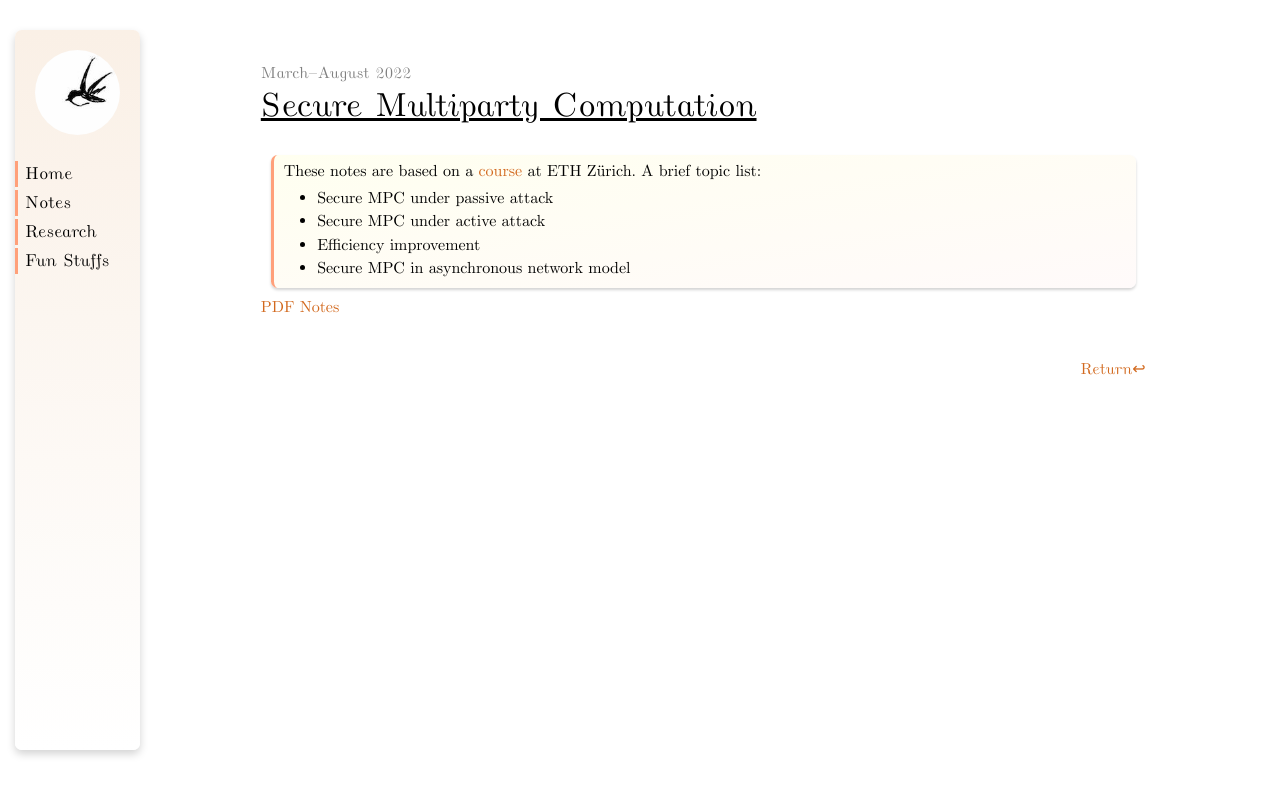
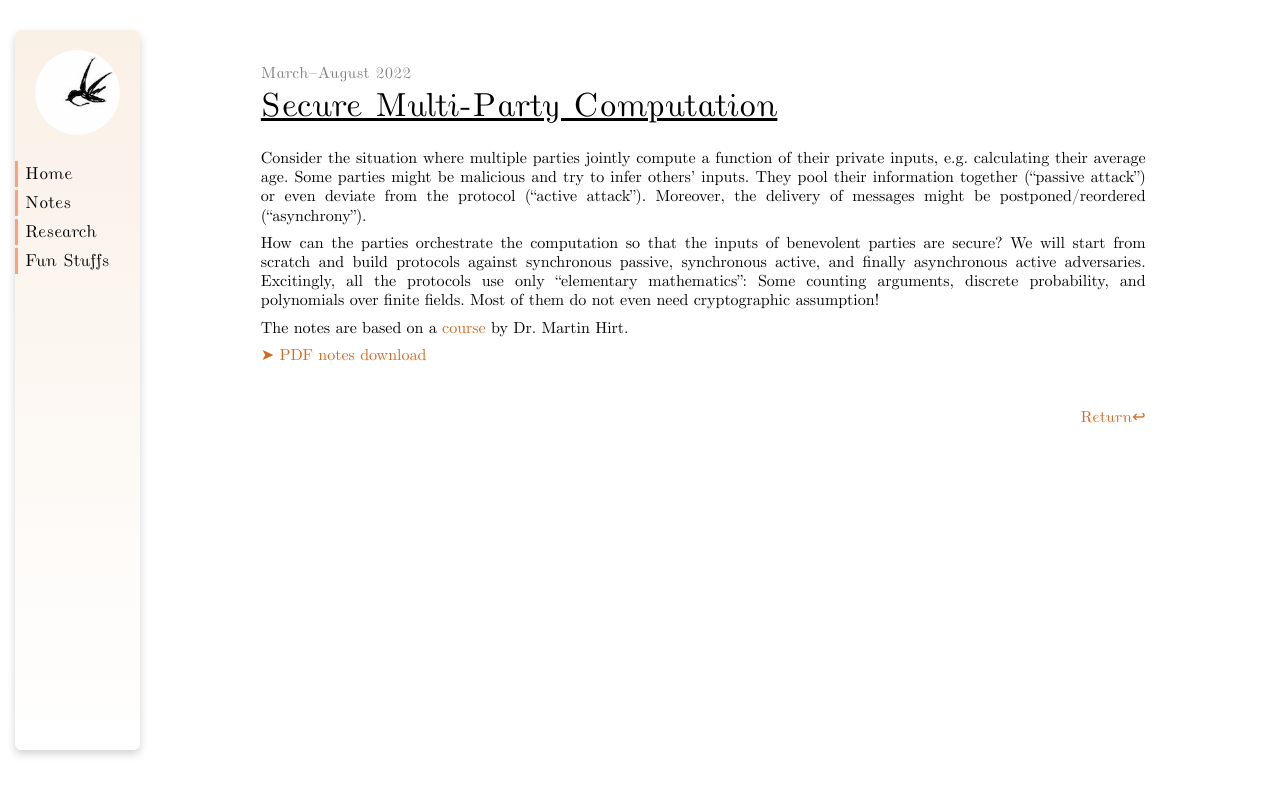
Before and after one commit to YanhengWang/yanhengwang.github.io, a Jekyll site: the page built from notes/mpc/index.md, in a window 1280 px wide. Shown: the top 795 px of the page. Built offline with Jekyll 4.4.1, drawn with Linux system fonts in a browser that asks for light colours.

Commit message:
update mpc

```diff
--- a/notes/mpc/index.md
+++ b/notes/mpc/index.md
@@ -1,15 +1,14 @@
 ---
 layout: linear
 date: March–August 2022
-title: Secure Multiparty Computation
+title: Secure Multi-Party Computation
 about: A mix of benevolent and malicious parties are engaged in a computational task, where each party provides an input. Is there a protocol that protects the input privacy of benevolent parties?
 ---
 
-> These notes are based on a [course](https://crypto.ethz.ch/teaching/CP22/) at ETH Zürich. A brief topic list:
->
-> - Secure MPC under passive attack
-> - Secure MPC under active attack
-> - Efficiency improvement
-> - Secure MPC in asynchronous network model
+Consider the situation where multiple parties jointly compute a function of their private inputs, e.g. calculating their average age. Some parties might be malicious and try to infer others' inputs. They pool their information together ("passive attack") or even deviate from the protocol ("active attack"). Moreover, the delivery of messages might be postponed/reordered ("asynchrony").
 
-[PDF Notes](./MPC.pdf)
+How can the parties orchestrate the computation so that the inputs of benevolent parties are secure? We will start from scratch and build protocols against synchronous passive, synchronous active, and finally asynchronous active adversaries. Excitingly, all the protocols use only "elementary mathematics": Some counting arguments, discrete probability, and polynomials over finite fields. Most of them do not even need cryptographic assumption!
+
+The notes are based on a [course](https://crypto.ethz.ch/teaching/CP22/) by Dr. Martin Hirt.
+
+[➤ PDF notes download](./MPC.pdf)
```
Also changed, not shown: 1 other file.
